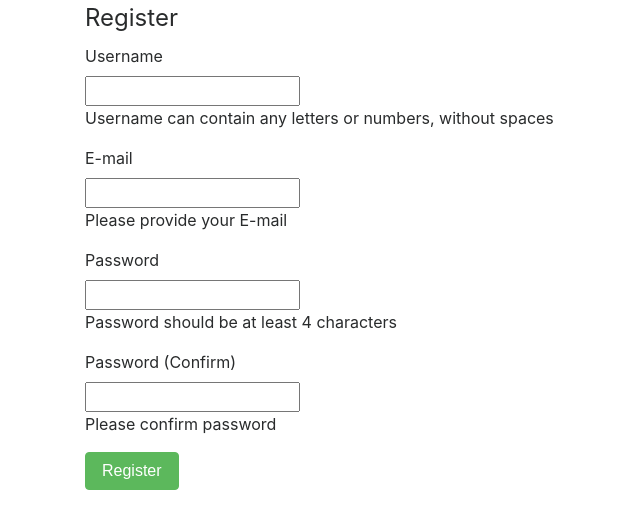
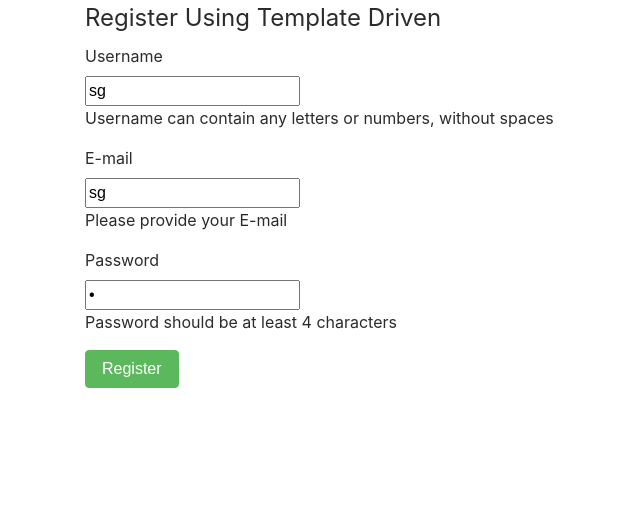
Before and after one commit to CodeKul/angular-router-ns-weekend-13, an Angular app: page /reg in a window 1280 px wide. Shown: the top 528 px of the page, without its empty margins (0-640 px from the left). Built offline with nearby package versions, Linux system fonts and the light colour scheme.

Commit message:
forms : template driven settings and reading data

```diff
--- a/src/app/app.module.ts
+++ b/src/app/app.module.ts
@@ -3,6 +3,7 @@ import { ForegroundService } from './foreground.service';
 import { BackgroundService } from './background.service';
 import { BrowserModule } from '@angular/platform-browser';
 import { NgModule } from '@angular/core';
+import { FormsModule } from '@angular/forms';
 
 import { AppComponent } from './app.component';
 import { CauroselComponent } from './caurosel/caurosel.component';
@@ -27,7 +28,8 @@ import { RegGuard } from './registration/reg.guard';
   ],
   imports: [
     BrowserModule,
-    AppRouting
+    AppRouting,
+    FormsModule
   ],
   providers: [BackgroundService, ForegroundService, RegGuard],
   bootstrap: [AppComponent]
--- a/src/app/login/login.component.html
+++ b/src/app/login/login.component.html
@@ -44,9 +44,8 @@
         <div class="form-group">
           <div class="col-md-12 control">
             <div style="border-top: 1px solid#888; padding-top:15px; font-size:85%">
-              Don't have an account!
-              <a href="#">
-                                        </a>
+
+              <a [routerLink]="['reg']">Don't have an account!                               </a>
             </div>
           </div>
         </div>
--- a/src/app/registration/registration.component.html
+++ b/src/app/registration/registration.component.html
@@ -1,13 +1,18 @@
-<form class="form-horizontal" action='' method="POST">
+<form class="form-horizontal" #frm="ngForm" (ngSubmit)="onSubmit(frm)" >
   <fieldset>
     <div id="legend">
-      <legend class="">Register</legend>
+      <legend class="">Register Using Template Driven</legend>
     </div>
     <div class="control-group">
       <!-- Username -->
       <label class="control-label" for="username">Username</label>
       <div class="controls">
-        <input type="text" id="username" name="username" placeholder="" class="input-xlarge">
+        <input
+          type="text"
+          name="usNm"
+          placeholder=""
+          class="input-xlarge"
+          [(ngModel)]="frmDt.usNm">
         <p class="help-block">Username can contain any letters or numbers, without spaces</p>
       </div>
     </div>
@@ -16,7 +21,12 @@
       <!-- E-mail -->
       <label class="control-label" for="email">E-mail</label>
       <div class="controls">
-        <input type="text" id="email" name="email" placeholder="" class="input-xlarge">
+        <input
+          type="text"
+          name="eml"
+          placeholder=""
+          class="input-xlarge"
+          [(ngModel)]="frmDt.eml">
         <p class="help-block">Please provide your E-mail</p>
       </div>
     </div>
@@ -25,24 +35,20 @@
       <!-- Password-->
       <label class="control-label" for="password">Password</label>
       <div class="controls">
-        <input type="password" id="password" name="password" placeholder="" class="input-xlarge">
+        <input
+          type="password"
+          name="pass"
+          placeholder=""
+          class="input-xlarge"
+          [(ngModel)]="frmDt.pass">
         <p class="help-block">Password should be at least 4 characters</p>
-      </div>
-    </div>
-
-    <div class="control-group">
-      <!-- Password -->
-      <label class="control-label" for="password_confirm">Password (Confirm)</label>
-      <div class="controls">
-        <input type="password" id="password_confirm" name="password_confirm" placeholder="" class="input-xlarge">
-        <p class="help-block">Please confirm password</p>
       </div>
     </div>
 
     <div class="control-group">
       <!-- Button -->
       <div class="controls">
-        <button class="btn btn-success">Register</button>
+        <button type="submit" class="btn btn-success">Register</button>
       </div>
     </div>
   </fieldset>
--- a/src/app/registration/registration.component.ts
+++ b/src/app/registration/registration.component.ts
@@ -1,4 +1,5 @@
 import { Component, OnInit } from '@angular/core';
+import { NgForm } from '@angular/forms';
 
 @Component({
   selector: 'app-registration',
@@ -7,9 +8,17 @@ import { Component, OnInit } from '@angular/core';
 })
 export class RegistrationComponent implements OnInit {
 
+  frmDt = {
+    usNm: 'sg',
+    eml: 'sg',
+    pass: 's'
+  };
   constructor() { }
 
   ngOnInit() {
   }
 
+  onSubmit(frm: NgForm) {
+    console.log(this.frmDt);
+  }
 }
```
